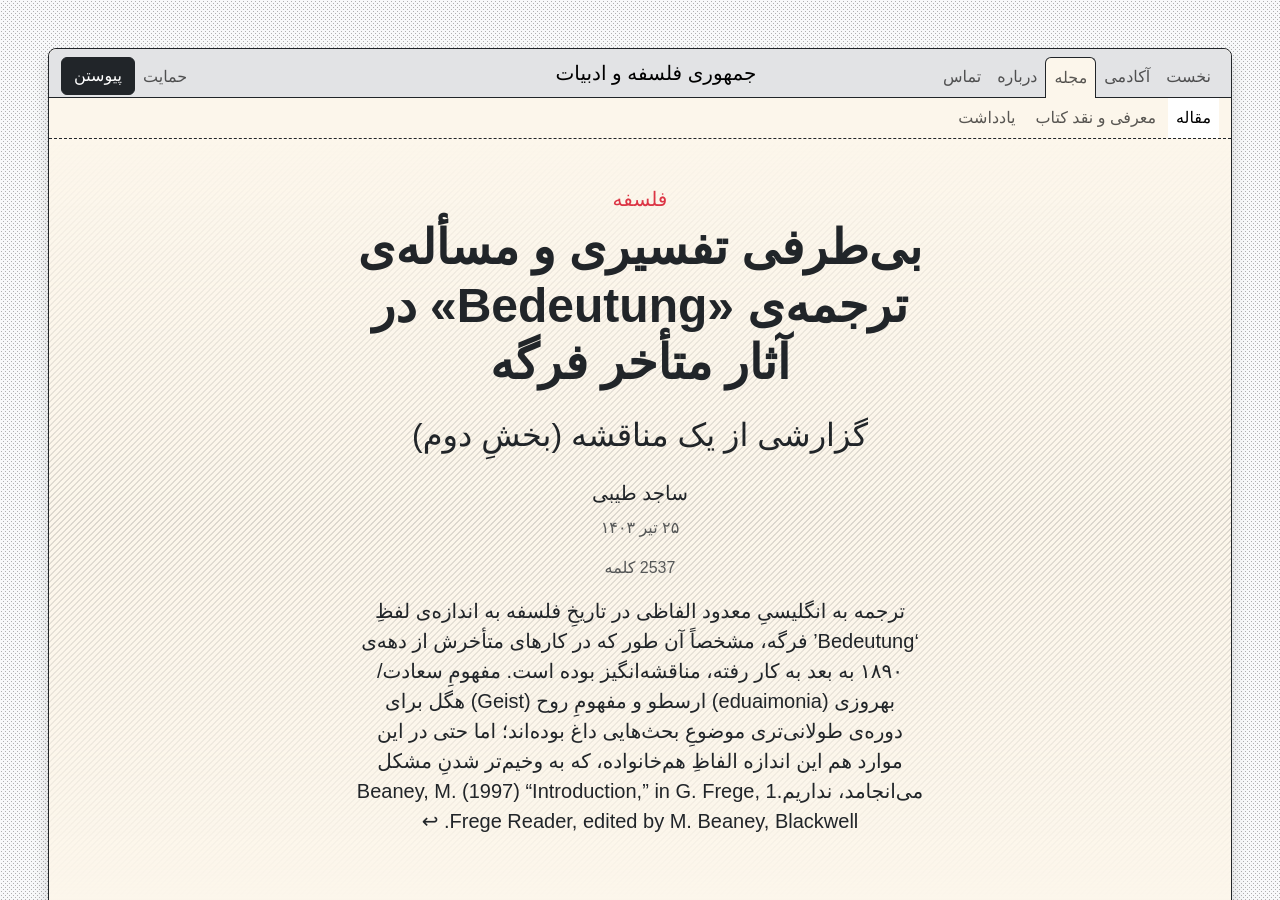
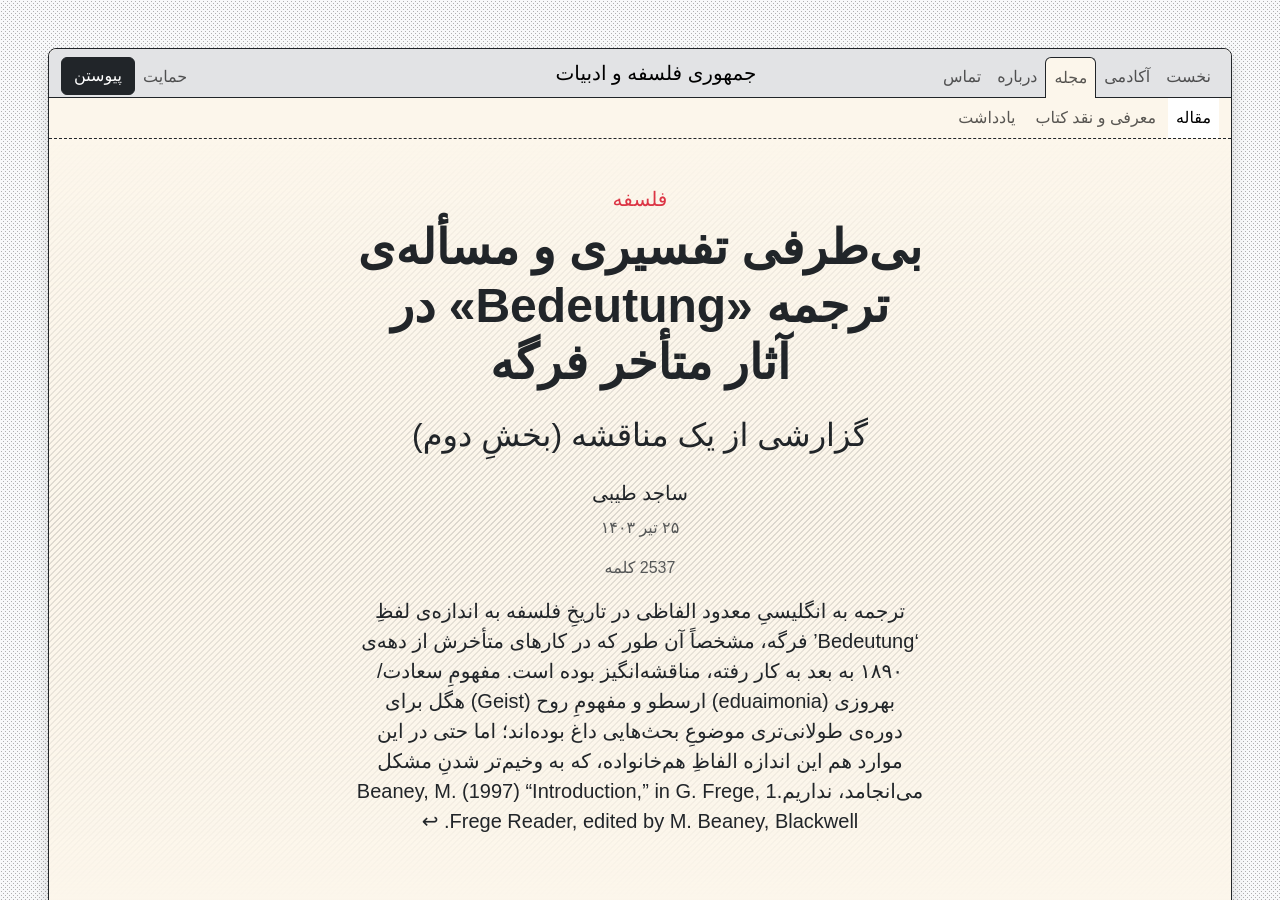
Before and after one commit to phicudemy/phicudemy.github.io, a Jekyll site: the page built from _posts/2024-07-16-fregebedeutung۲.md, in a window 1280 px wide and 900 px high. Built offline with Jekyll 4.4.1, drawn with Linux system fonts in a browser that asks for light colours; some web fonts are replaced; comment, search, counter and statistics services are not loaded.

Commit message:
TinaCMS content update

```diff
--- a/_posts/2024-07-16-fregebedeutung۲.md
+++ b/_posts/2024-07-16-fregebedeutung۲.md
@@ -1,5 +1,5 @@
 ---
-title: 'بی‌طرفی تفسیری و مسأله‌ی ترجمه‌ی «Bedeutung» در آثار متأخر فرگه '
+title: 'بی‌طرفی تفسیری و مسأله‌ی ترجمه «Bedeutung» در آثار متأخر فرگه '
 subtitle: گزارشی از یک مناقشه (بخشِ دوم)
 slug: fregeBedeutung2
 people: _people/طیبی.md
```
